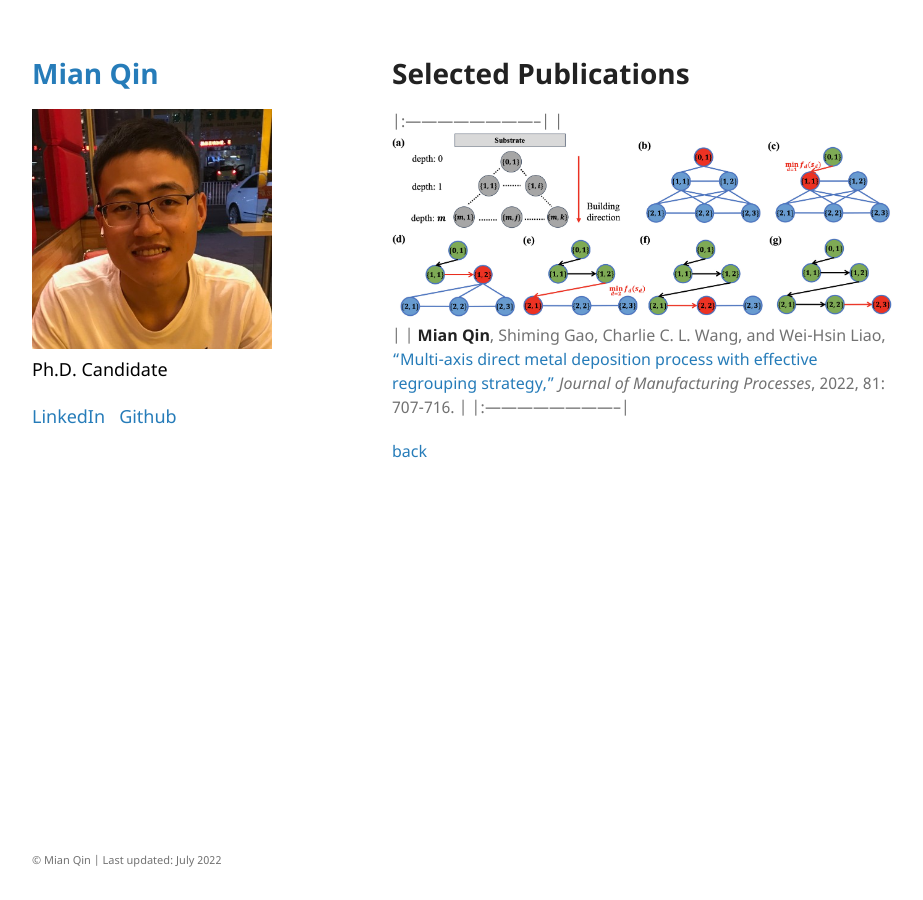
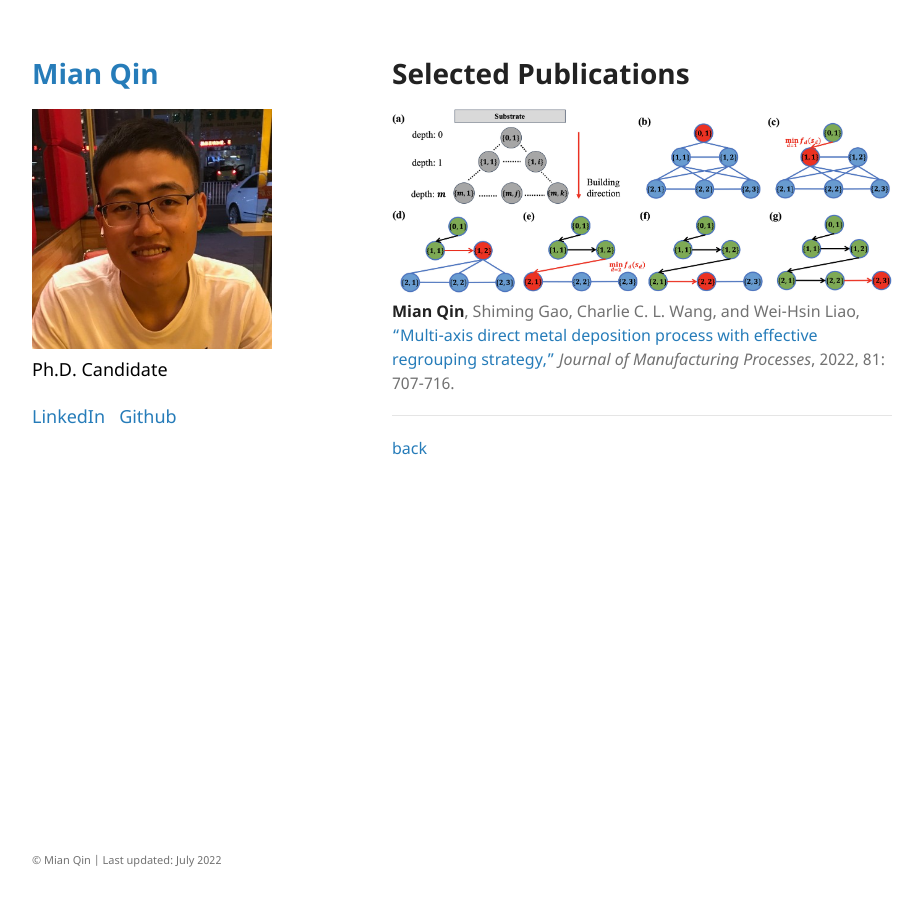
Before and after one commit to mqincuhk/mqincuhk.github.io, a Jekyll site: the page built from selected_publications.md, in a window 1280 px wide. Shown: the whole page, without its empty margins (178-1101 px from the left). Built offline with Jekyll 4.4.1, drawn with Linux system fonts in a browser that asks for light colours; our own code applies the rules of GitHub Pages for plain Markdown files; a script that is not in the unit is left out.

Commit message:
Update selected_publications.md

```diff
--- a/selected_publications.md
+++ b/selected_publications.md
@@ -2,10 +2,12 @@
 
 # Selected Publications
 
-|:--------------------------|
-| <img src="assets/img/multi-axis.jpg" alt="drawing" width="1000"/> |
-| **Mian Qin**, Shiming Gao, Charlie C. L. Wang, and Wei-Hsin Liao, ["Multi-axis direct metal deposition process with effective regrouping strategy,"](https://doi.org/10.1016/j.jmapro.2022.07.024) *Journal of Manufacturing Processes*, 2022, 81: 707-716. |
-|:--------------------------|
+
+<img src="assets/img/multi-axis.jpg" alt="drawing" width="1000"/>
+**Mian Qin**, Shiming Gao, Charlie C. L. Wang, and Wei-Hsin Liao, ["Multi-axis direct metal deposition process with effective regrouping strategy,"](https://doi.org/10.1016/j.jmapro.2022.07.024) *Journal of Manufacturing Processes*, 2022, 81: 707-716.
+
+---
+
 
 
 
```
